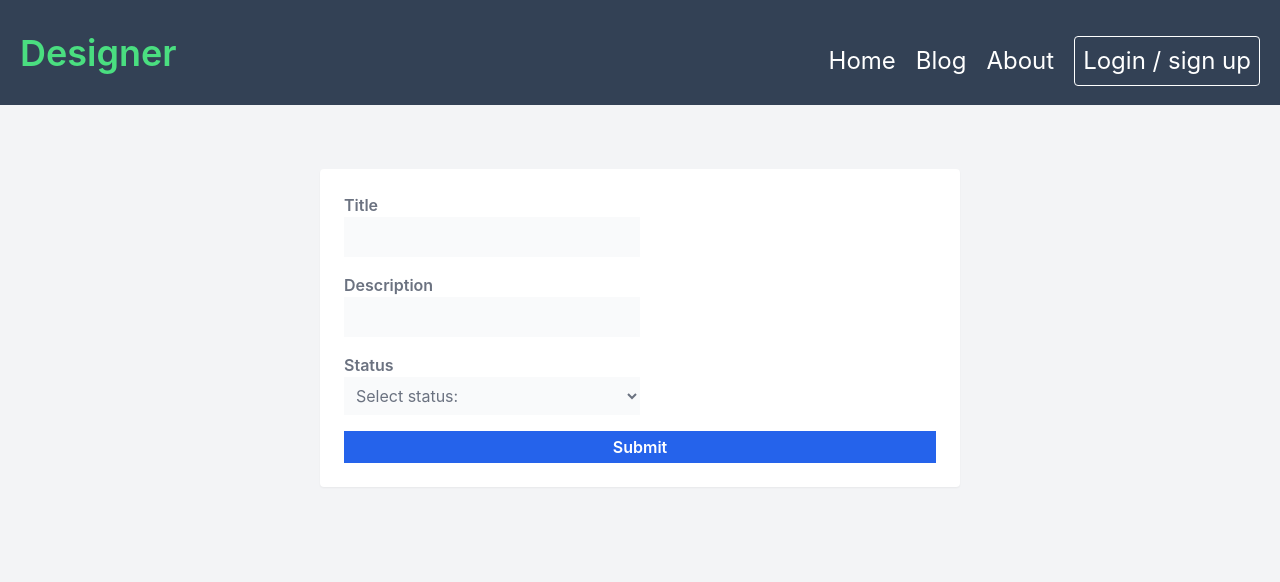
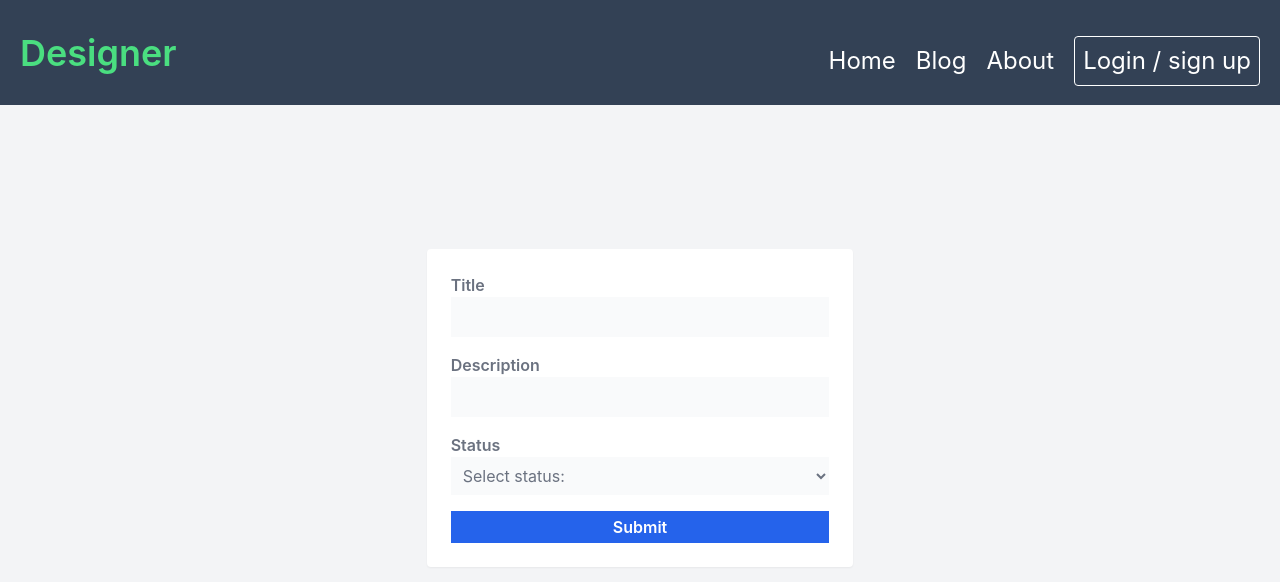
Before and after one commit to ashikbhuyan17/react-working-site, a React (Create React App) app: page / in a window 1280 px wide. Shown: the top 582 px of the page. Built offline with nearby package versions, Linux system fonts and the light colour scheme.

Commit message:
todo form design

```diff
--- a/src/components/todo/TodoPostForm.js
+++ b/src/components/todo/TodoPostForm.js
@@ -4,22 +4,22 @@ const TodoPostForm = () => {
     return (
         <main className='flex justify-center items-start h-screen bg-gray-100'>
 
-            <div className='bg-white w-3/6 p-6 rounded shadow-sm mt-16'>
+            <div className='bg-white w-6/12 lg:w-4/12 p-6 rounded shadow-sm mt-36'>
                 <form action="">
                     <div className="title mb-4">
                         <label htmlFor="title" className='text-gray-500 font-semibold'>Title</label>
-                        <input type="text" className='w-full lg:w-2/4 lg:block bg-gray-50 py-2 text-gray-500 px-1 outline-none' />
+                        <input type="text" className='w-full  bg-gray-50 py-2 text-gray-500 px-1 outline-none' />
                     </div>
                     <div className="description mb-4">
                         <label htmlFor="description" className='text-gray-500 font-semibold'>Description</label>
-                        <input type="text" className='w-full lg:w-2/4 lg:block bg-gray-50 py-2 text-gray-500 px-1 outline-none' />
+                        <input type="text" className='w-full  bg-gray-50 py-2 text-gray-500 px-1 outline-none' />
                     </div>
                     <div className="status mb-4">
                         <label htmlFor="description" className='text-gray-500 font-semibold'>Status</label>
                         {/* <input type="text" className='w-full lg:w-2/4 lg:block bg-gray-50 py-2 text-gray-500 px-1 outline-none' /> */}
-                        <select name="" id="" className='w-full lg:w-2/4 lg:block bg-gray-50 p-2 text-gray-500 outline-none'>
-                            <option value="0" className='text-gray-500 outline-none hover:bg-slate-300'>Select status:</option>
-                            <option value="active" className='text-gray-500 outline-none hover:bg-slate-300'>Active</option>
+                        <select name="" id="" className='w-full  bg-gray-50 p-2 text-gray-500 outline-none'>
+                            <option value="0" >Select status:</option>
+                            <option value="active">Active</option>
                             <option value="inactive">Inactive</option>
                         </select>
                     </div>
```
